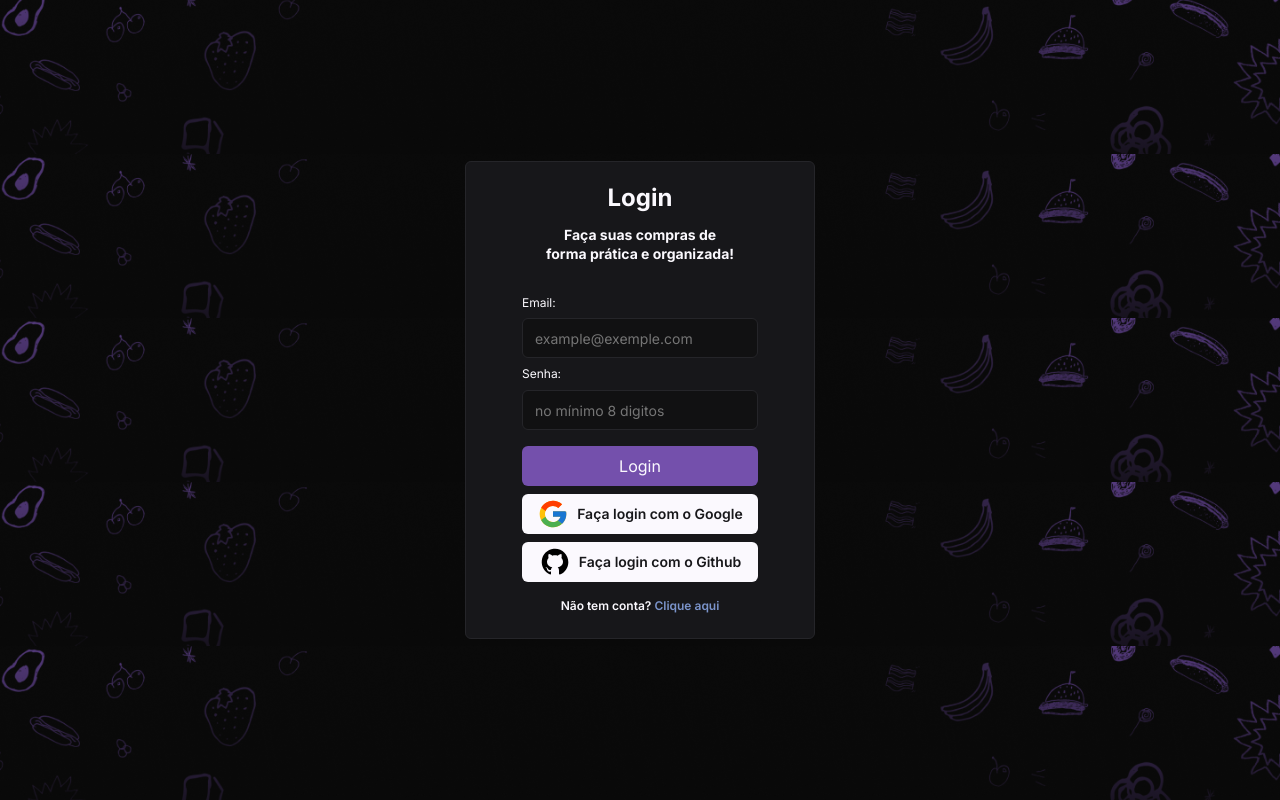
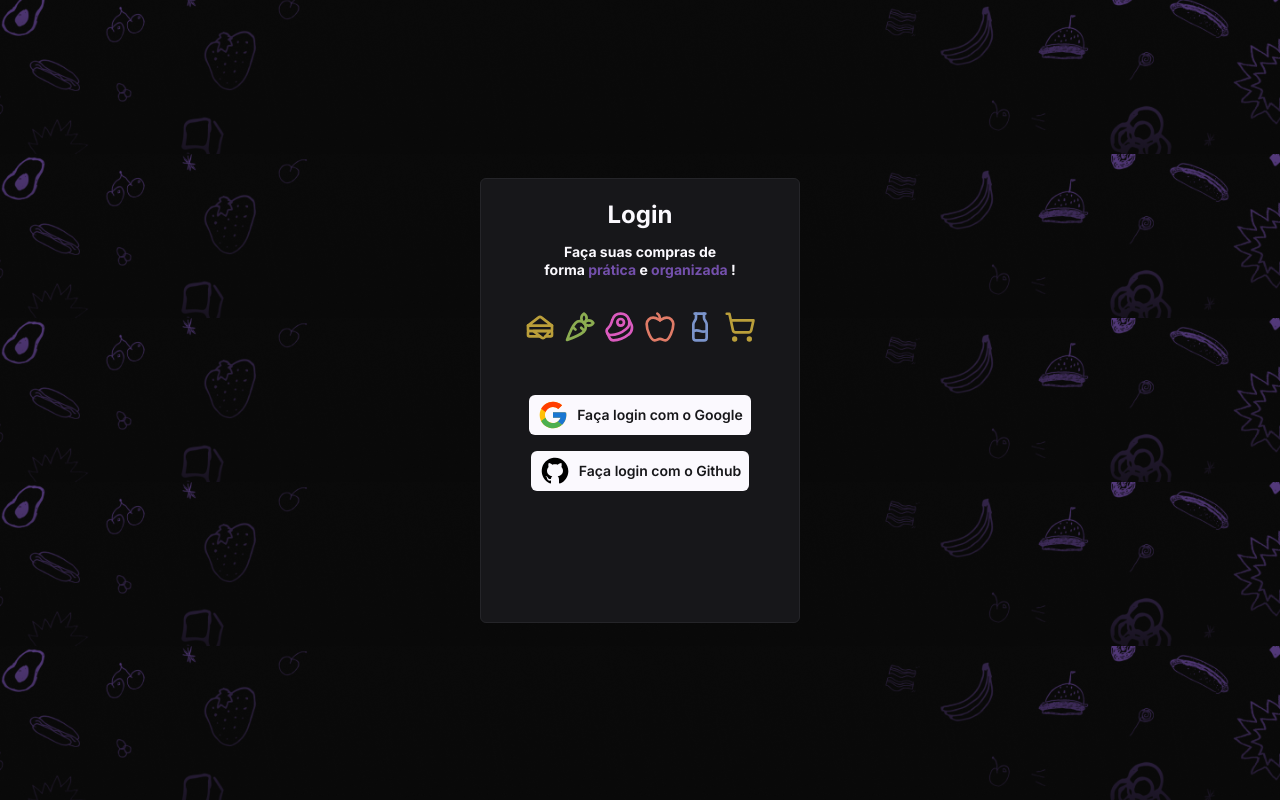
Before and after one commit to hrcules/shoppinglist-react, a React (Vite) app: page /login in a window 1280 px wide. Built offline with nearby package versions, Linux system fonts and the light colour scheme.

Commit message:
feat: Login com Github

```diff
--- a/src/contexts/auth/index.tsx
+++ b/src/contexts/auth/index.tsx
@@ -1,6 +1,11 @@
 import React, { createContext, useEffect, useState } from "react";
 import { auth, db } from "../../services/firebase/firebase";
-import { User, GoogleAuthProvider, signInWithPopup } from "firebase/auth";
+import {
+  User,
+  GoogleAuthProvider,
+  signInWithPopup,
+  GithubAuthProvider,
+} from "firebase/auth";
 import { doc, getDoc, setDoc } from "firebase/firestore";
 
 import Cookies from "js-cookie";
@@ -9,6 +14,7 @@ import { Navigate } from "react-router-dom";
 export type AuthContextProps = {
   user: User | null;
   loginWithGoogle: () => void;
+  loginWithGithub: () => void;
   signOut: () => void;
   signed: boolean;
 };
@@ -43,7 +49,6 @@ const AuthProvider = ({ children }: { children: React.ReactNode }) => {
         const userRef = doc(db, "users", user.uid);
         const docSnap = await getDoc(userRef);
 
-        // Verifica se o documento existe
         if (docSnap.exists()) {
           Cookies.set("@AuthFirebase:token", token!);
           Cookies.set("@AuthFirebase:user", JSON.stringify(user));
@@ -66,6 +71,40 @@ const AuthProvider = ({ children }: { children: React.ReactNode }) => {
         console.error("Error login with Google");
       });
   };
+  const loginWithGithub = () => {
+    const provider = new GithubAuthProvider();
+    signInWithPopup(auth, provider)
+      .then(async (result) => {
+        const credential = GithubAuthProvider.credentialFromResult(result);
+        const token = credential?.accessToken;
+        const user = result.user;
+        setUser(user);
+
+        const userRef = doc(db, "users", user.uid);
+        const docSnap = await getDoc(userRef);
+
+        if (docSnap.exists()) {
+          Cookies.set("@AuthFirebase:token", token!);
+          Cookies.set("@AuthFirebase:user", JSON.stringify(user));
+        } else {
+          await setDoc(doc(db, "users", user.uid), {
+            name: user.displayName,
+            email: user.email,
+            id: user.uid,
+          });
+
+          await setDoc(doc(db, "tasks", user.uid), {
+            tasks: [],
+          });
+
+          Cookies.set("@AuthFirebase:token", token!);
+          Cookies.set("@AuthFirebase:user", JSON.stringify(user));
+        }
+      })
+      .catch(() => {
+        console.error("Error login with Github");
+      });
+  };
 
   const signOut = () => {
     Cookies.remove("@AuthFirebase:token");
@@ -77,7 +116,13 @@ const AuthProvider = ({ children }: { children: React.ReactNode }) => {
 
   return (
     <AuthContext.Provider
-      value={{ user, loginWithGoogle, signed: !!user, signOut }}
+      value={{
+        user,
+        loginWithGoogle,
+        loginWithGithub,
+        signed: !!user,
+        signOut,
+      }}
     >
       {children}
     </AuthContext.Provider>
--- a/src/pages/Home.tsx
+++ b/src/pages/Home.tsx
@@ -162,7 +162,6 @@ function Home() {
             <p className={styles.homeUserName}>
               olá, <span>{user?.displayName}</span>{" "}
             </p>
-            <p className={styles.homeUserEmail}>{user?.email}</p>
             <p className={styles.homeUserExit} onClick={() => signOut()}>
               Logout <DoorOpen color="var(--orange)" size={20} />
             </p>
--- a/src/pages/Login.tsx
+++ b/src/pages/Login.tsx
@@ -2,14 +2,42 @@ import styles from "../styles/pages/Login.module.css";
 
 import GoogleSVG from "../assets/google.svg";
 import GithubSVG from "../assets/github.svg";
-import { Link, Navigate } from "react-router-dom";
+import { Navigate } from "react-router-dom";
 import { useAuth } from "../utils/hooks/useAuth";
+import { categories, iconProps } from "../utils/categories";
+import {
+  Apple,
+  Beef,
+  Carrot,
+  Milk,
+  Sandwich,
+  ShoppingCart,
+} from "lucide-react";
 
 function Login() {
-  const { loginWithGoogle, signed } = useAuth();
+  const { loginWithGoogle, loginWithGithub, signed } = useAuth();
+
+  const handleIconViewer = (icon: iconProps) => {
+    if (icon.name === "Sandwich") {
+      return <Sandwich size={32} color={icon.color} />;
+    } else if (icon.name === "Carrot") {
+      return <Carrot size={32} color={icon.color} />;
+    } else if (icon.name === "Beef") {
+      return <Beef size={32} color={icon.color} />;
+    } else if (icon.name === "Apple") {
+      return <Apple size={32} color={icon.color} />;
+    } else if (icon.name === "Milk") {
+      return <Milk size={32} color={icon.color} />;
+    } else if (icon.name === "ShoppingCart") {
+      return <ShoppingCart size={32} color={icon.color} />;
+    }
+  };
 
   const loginGoogle = async () => {
     await loginWithGoogle();
+  };
+  const loginGithub = async () => {
+    await loginWithGithub();
   };
 
   if (!signed) {
@@ -18,31 +46,17 @@ function Login() {
         <div className={styles.Content}>
           <h1>Login</h1>
           <p className={styles.descriptionApp}>
-            Faça suas compras de <br /> forma prática e organizada!
+            Faça suas compras de <br /> forma <span>prática</span> e{" "}
+            <span>organizada</span> !
           </p>
 
-          <form>
-            <div className={styles.inputContainer}>
-              <label htmlFor="email">Email:</label>
-              <input
-                type="text"
-                id="email"
-                name="email"
-                placeholder="example@exemple.com"
-              />
-            </div>
-            <div className={styles.inputContainer}>
-              <label htmlFor="password">Senha:</label>
-              <input
-                type="text"
-                id="password"
-                name="password"
-                placeholder="no mínimo 8 digitos"
-              />
-            </div>
-            <button type="button" className={styles.FormButton}>
-              Login
-            </button>
+          <div className={styles.loginIconsApresentation}>
+            {categories.map((category, key) => (
+              <span key={key}>{handleIconViewer(category.icon)}</span>
+            ))}
+          </div>
+
+          <div className={styles.loginButtonContainer}>
             <button
               type="button"
               className={styles.FormButtonProvider}
@@ -51,18 +65,15 @@ function Login() {
               {" "}
               <img src={GoogleSVG} /> Faça login com o Google
             </button>
-            <button type="button" className={styles.FormButtonProvider}>
+            <button
+              type="button"
+              className={styles.FormButtonProvider}
+              onClick={() => loginGithub()}
+            >
               {" "}
               <img src={GithubSVG} /> Faça login com o Github
             </button>
-          </form>
-
-          <p className={styles.notAccount}>
-            Não tem conta?{" "}
-            <span>
-              <Link to="/register">Clique aqui</Link>
-            </span>
-          </p>
+          </div>
         </div>
       </div>
     );
--- a/src/pages/Register.tsx
+++ /dev/null
@@ -1,77 +0,0 @@
-import styles from "../styles/pages/Register.module.css";
-
-import GoogleSVG from "../assets/google.svg";
-import GithubSVG from "../assets/github.svg";
-import { Link } from "react-router-dom";
-
-function Register() {
-  return (
-    <div className={styles.Container}>
-      <div className={styles.Content}>
-        <h1>Criar conta</h1>
-        <p className={styles.descriptionApp}>
-          Comece agora mesmo a organizar suas compras com facilidade!
-        </p>
-
-        <form>
-          <div className={styles.inputContainer}>
-            <label htmlFor="username">Nome de usuário:</label>
-            <input
-              type="text"
-              id="username"
-              name="username"
-              placeholder="ex: Pedro Silva"
-            />
-          </div>
-          <div className={styles.inputContainer}>
-            <label htmlFor="email">Email:</label>
-            <input
-              type="text"
-              id="email"
-              name="email"
-              placeholder="example@exemple.com"
-            />
-          </div>
-          <div className={styles.inputContainer}>
-            <label htmlFor="password">Senha:</label>
-            <input
-              type="text"
-              id="password"
-              name="password"
-              placeholder="no mínimo 8 digitos"
-            />
-          </div>
-          <div className={styles.inputContainer}>
-            <label htmlFor="password_confirm">Confirmar Senha:</label>
-            <input
-              type="text"
-              id="password_confirm"
-              name="password_confirm"
-              placeholder="no mínimo 8 digitos"
-            />
-          </div>
-          <button type="button" className={styles.FormButton}>
-            Cadastrar
-          </button>
-          <button type="button" className={styles.FormButtonProvider}>
-            {" "}
-            <img src={GoogleSVG} /> Criar conta com o Google
-          </button>
-          <button type="button" className={styles.FormButtonProvider}>
-            {" "}
-            <img src={GithubSVG} /> Criar conta com o Github
-          </button>
-        </form>
-
-        <p className={styles.notAccount}>
-          Já tem conta?{" "}
-          <span>
-            <Link to="/login">Clique aqui</Link>
-          </span>
-        </p>
-      </div>
-    </div>
-  );
-}
-
-export default Register;
--- a/src/routes/routes.tsx
+++ b/src/routes/routes.tsx
@@ -1,7 +1,6 @@
 import { BrowserRouter as Router, Routes, Route } from "react-router-dom";
 import Home from "../pages/Home";
 import Login from "../pages/Login";
-import Register from "../pages/Register";
 import PrivateRoutes from ".";
 
 function RoutesApp() {
@@ -9,7 +8,6 @@ function RoutesApp() {
     <Router>
       <Routes>
         <Route path="/login" element={<Login />} />
-        <Route path="/register" element={<Register />} />
         <Route path="/" element={<PrivateRoutes />}>
           <Route path="/" element={<Home />} />
         </Route>
--- a/src/styles/pages/Login.module.css
+++ b/src/styles/pages/Login.module.css
@@ -20,7 +20,8 @@
   display: flex;
   align-items: center;
   flex-direction: column;
-  width: 350px;
+  width: 320px;
+  height: 445px;
 }
 
 .Content > h1 {
@@ -36,59 +37,31 @@
   line-height: var(--heading-2-line-height);
 }
 
-.Content form {
+.descriptionApp span {
+  color: var(--purple);
+}
+
+.loginButtonContainer {
   display: flex;
   flex-direction: column;
-  margin-top: 32px;
-}
-
-.inputContainer {
-  display: flex;
-  flex-direction: column;
-  margin-bottom: 8px;
-}
-
-.inputContainer label {
-  font-size: var(--body-size);
-  font-weight: var(--body-weight);
-  line-height: var(--body-line-height);
-}
-
-.inputContainer input {
-  background-color: var(--gray-500);
-  border-radius: 6px;
-  border: 1px solid var(--gray-300);
-  color: var(--gray-100);
-  font-size: var(--button-size);
-  font-weight: 400;
-  line-height: var(--button-line-height);
-
-  height: 40px;
-  margin-top: 8px;
-  padding: 12px;
-}
-
-.FormButton {
-  background-color: var(--purple);
-  color: var(--gray-100);
-  height: 40px;
-  margin-top: 8px;
-  border-radius: 6px;
-
-  display: flex;
   align-items: center;
   justify-content: center;
 }
 
-.FormButton:hover {
-  background-color: var(--purple-dark);
+.loginIconsApresentation {
+  display: flex;
+  align-items: center;
+  justify-content: center;
+  gap: 8px;
+  padding: 32px 0;
 }
+
 .FormButtonProvider {
   background-color: var(--gray-100);
   color: var(--gray-400);
   height: 40px;
   padding: 8px;
-  margin-top: 8px;
+  margin-top: 16px;
   border-radius: 6px;
 
   font-size: var(--button-size);
@@ -109,18 +82,3 @@
 .FormButtonProvider:hover {
   background-color: var(--gray-200);
 }
-
-.notAccount {
-  font-size: var(--tag-size);
-  font-weight: var(--tag-weight);
-  line-height: var(--tag-line-height);
-  margin-top: 16px;
-}
-
-.notAccount span {
-  color: var(--blue);
-  cursor: pointer;
-}
-.notAccount span:hover {
-  filter: brightness(0.9);
-}
--- a/src/styles/pages/Register.module.css
+++ /dev/null
@@ -1,126 +0,0 @@
-@import url("../global.css");
-
-.Container {
-  display: flex;
-  align-items: center;
-  justify-content: center;
-  height: 100%;
-  width: 100vw;
-  background-image: url("../../assets/Image.png");
-  background-position: center;
-  background-size: contain;
-}
-
-.Content {
-  background-color: var(--gray-400);
-  border: 1px solid var(--gray-300);
-  border-radius: 6px;
-  padding: 24px;
-
-  display: flex;
-  align-items: center;
-  flex-direction: column;
-  width: 350px;
-}
-
-.Content > h1 {
-  font-size: var(--heading-1-size);
-  font-weight: var(--heading-1-weight);
-  line-height: var(--heading-1-line-height);
-}
-.descriptionApp {
-  margin-top: 16px;
-  text-align: center;
-  font-size: var(--heading-2-size);
-  font-weight: var(--heading-2-weight);
-  line-height: var(--heading-2-line-height);
-}
-
-.Content form {
-  display: flex;
-  flex-direction: column;
-  margin-top: 32px;
-}
-
-.inputContainer {
-  display: flex;
-  flex-direction: column;
-  margin-bottom: 8px;
-}
-
-.inputContainer label {
-  font-size: var(--body-size);
-  font-weight: var(--body-weight);
-  line-height: var(--body-line-height);
-}
-
-.inputContainer input {
-  background-color: var(--gray-500);
-  border-radius: 6px;
-  border: 1px solid var(--gray-300);
-  color: var(--gray-100);
-  font-size: var(--button-size);
-  font-weight: 400;
-  line-height: var(--button-line-height);
-
-  height: 40px;
-  margin-top: 8px;
-  padding: 12px;
-}
-
-.FormButton {
-  background-color: var(--purple);
-  color: var(--gray-100);
-  height: 40px;
-  margin-top: 8px;
-  border-radius: 6px;
-
-  display: flex;
-  align-items: center;
-  justify-content: center;
-}
-
-.FormButton:hover {
-  background-color: var(--purple-dark);
-}
-.FormButtonProvider {
-  background-color: var(--gray-100);
-  color: var(--gray-400);
-  height: 40px;
-  padding: 8px;
-  margin-top: 8px;
-  border-radius: 6px;
-
-  font-size: var(--button-size);
-  font-weight: var(--button-weight);
-  line-height: var(--button-line-height);
-
-  display: flex;
-  align-items: center;
-  justify-content: center;
-}
-
-.FormButtonProvider img {
-  width: 32px;
-  height: 32px;
-  margin-right: 8px;
-}
-
-.FormButtonProvider:hover {
-  background-color: var(--gray-200);
-}
-
-.notAccount {
-  font-size: var(--tag-size);
-  font-weight: var(--tag-weight);
-  line-height: var(--tag-line-height);
-  margin-top: 16px;
-}
-
-.notAccount span {
-  color: var(--blue);
-  cursor: pointer;
-}
-.notAccount span:hover {
-  filter: brightness(0.9);
-}
```
